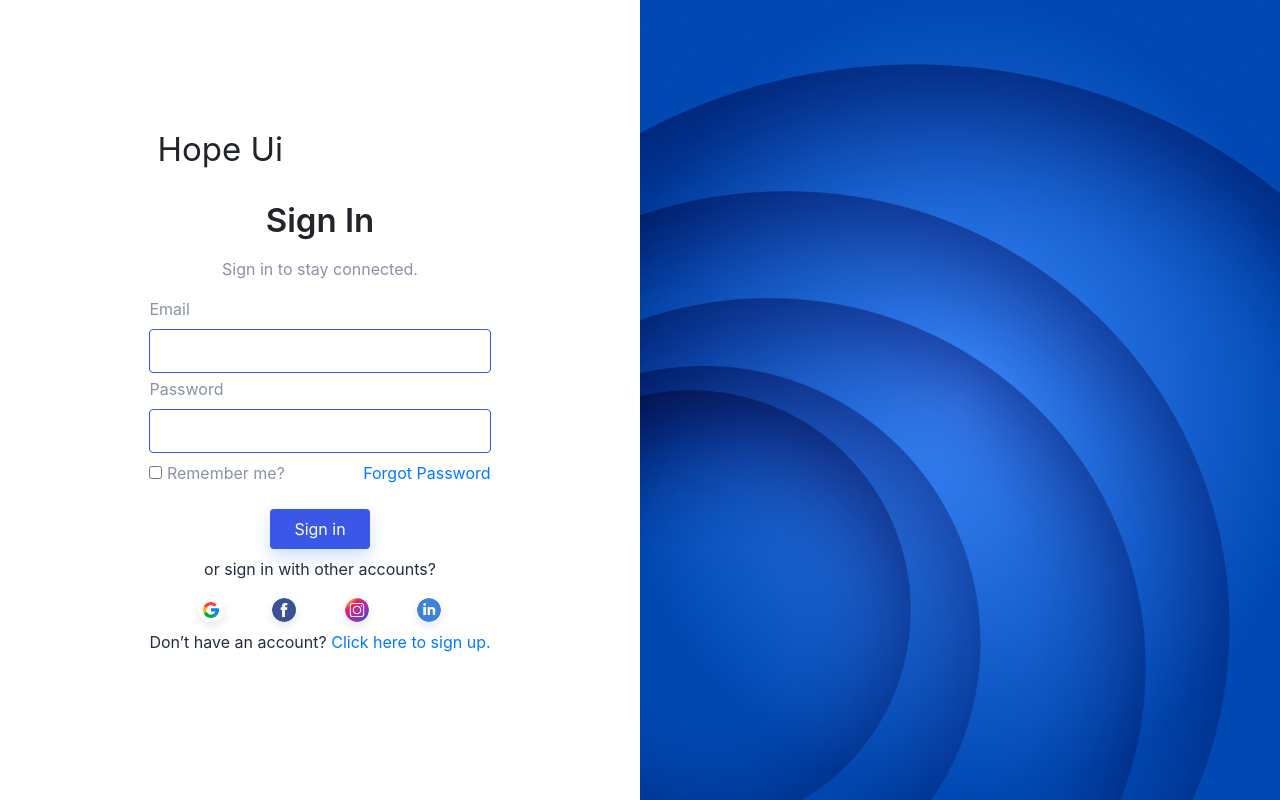
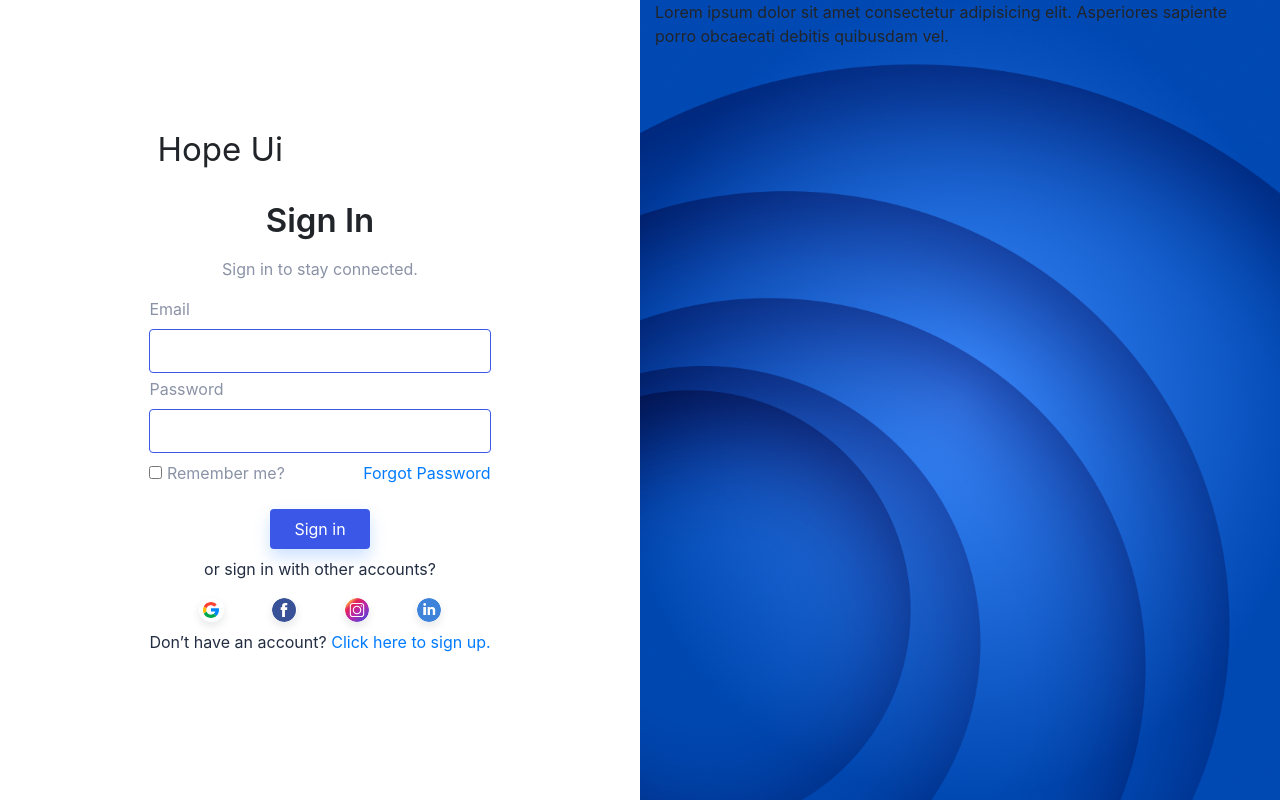
Before and after one commit to sharipovv99/dashboard, a plain HTML site: page registr/index.html in a window 1280 px wide. Drawn offline with nearby package versions, Linux system fonts and the light colour scheme.

Commit message:
moder finde

```diff
--- a/registr/index.html
+++ b/registr/index.html
@@ -61,7 +61,7 @@
             </div>
         </div>
         <div class="login_right col-lg-6 ">
-
+            <p>Lorem ipsum dolor sit amet consectetur adipisicing elit. Asperiores sapiente porro obcaecati debitis quibusdam vel.</p>
         </div>
     </div>
 
```
